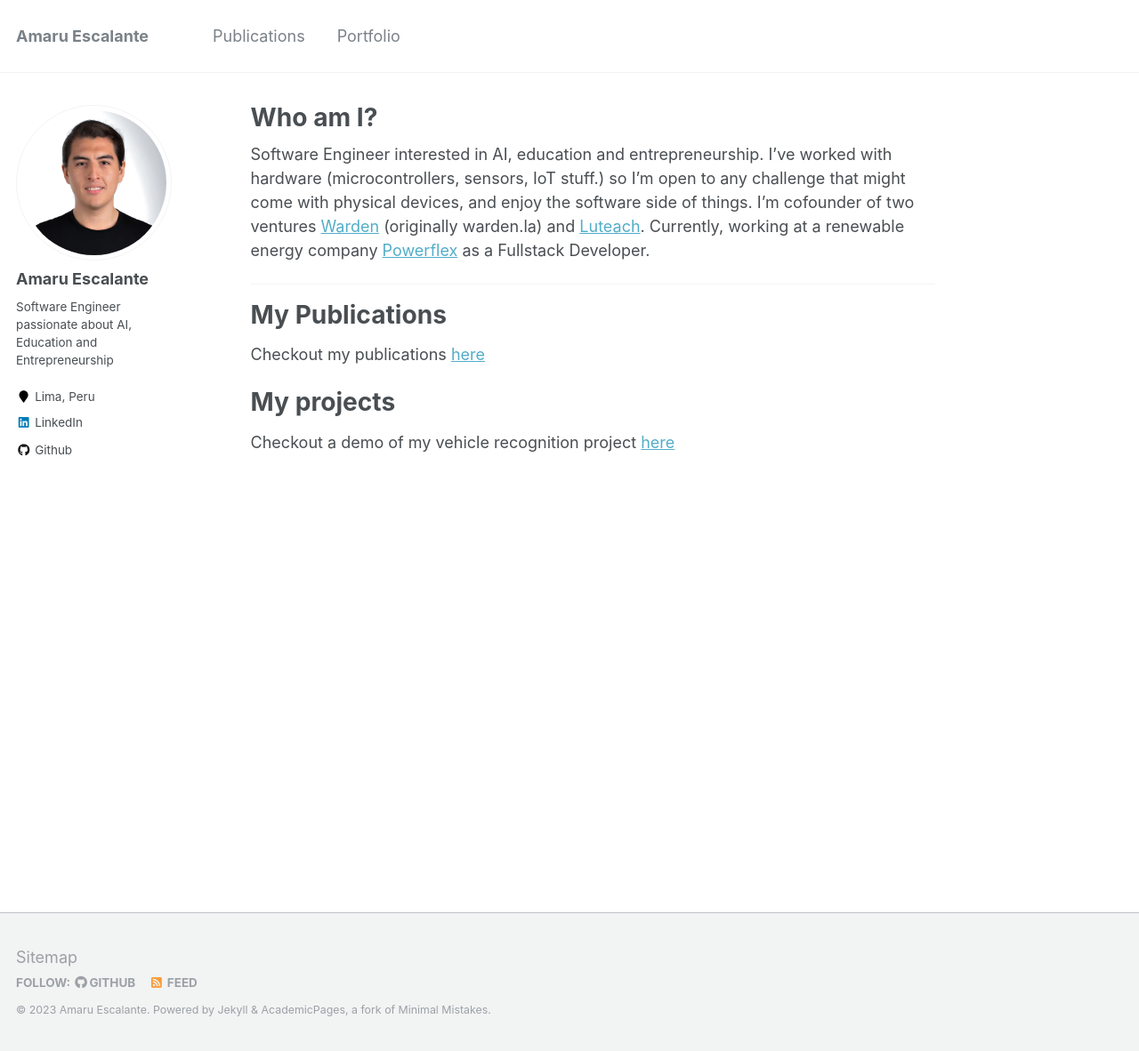
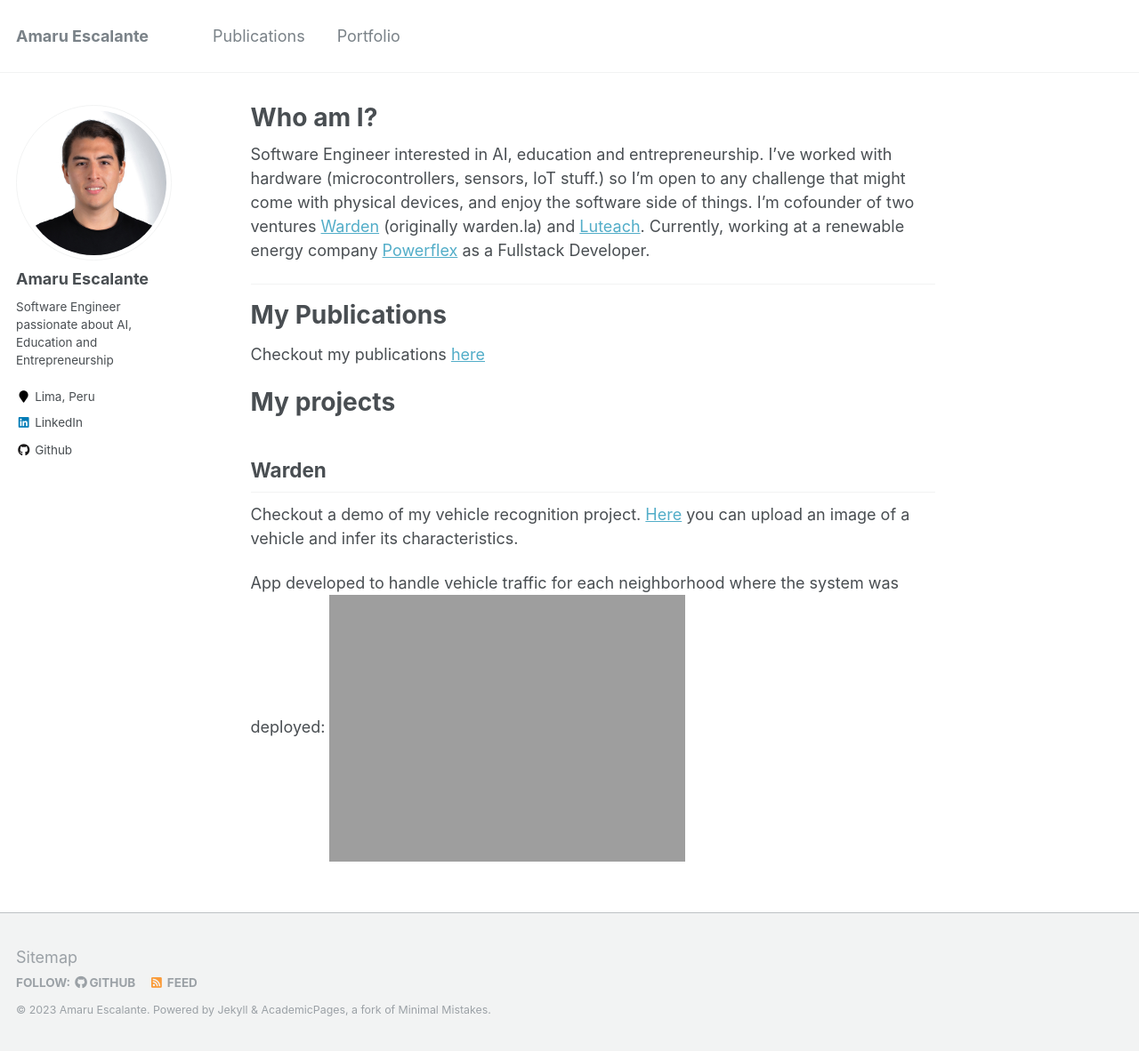
Before and after one commit to AmaruEscalante/amaru.github.io, a Jekyll site: the page built from _pages/about.md, in a window 1280 px wide and 1182 px high. Shown: the whole window at 89% size. Built offline with Jekyll 4.4.1, drawn with Linux system fonts in a browser that asks for light colours.

Commit message:
feat: add gif of warden app

```diff
--- a/_pages/about.md
+++ b/_pages/about.md
@@ -17,4 +17,8 @@ Checkout my publications [here](https://amaruescalante.io/publications/)
 
 # My projects
 
-Checkout a demo of my vehicle recognition project [here](https://vehicle-recognition-demo.vercel.app)
+## Warden
+Checkout a demo of my vehicle recognition project. [Here](https://vehicle-recognition-demo.vercel.app) you can upload an image of a vehicle and infer its characteristics.
+
+App developed to handle vehicle traffic for each neighborhood where the system was deployed:
+![App Demo](https://amaruescalante.io/files/vehicle-recognition/system-app-demo.gif)
```
Also changed, not shown: 1 other file.
